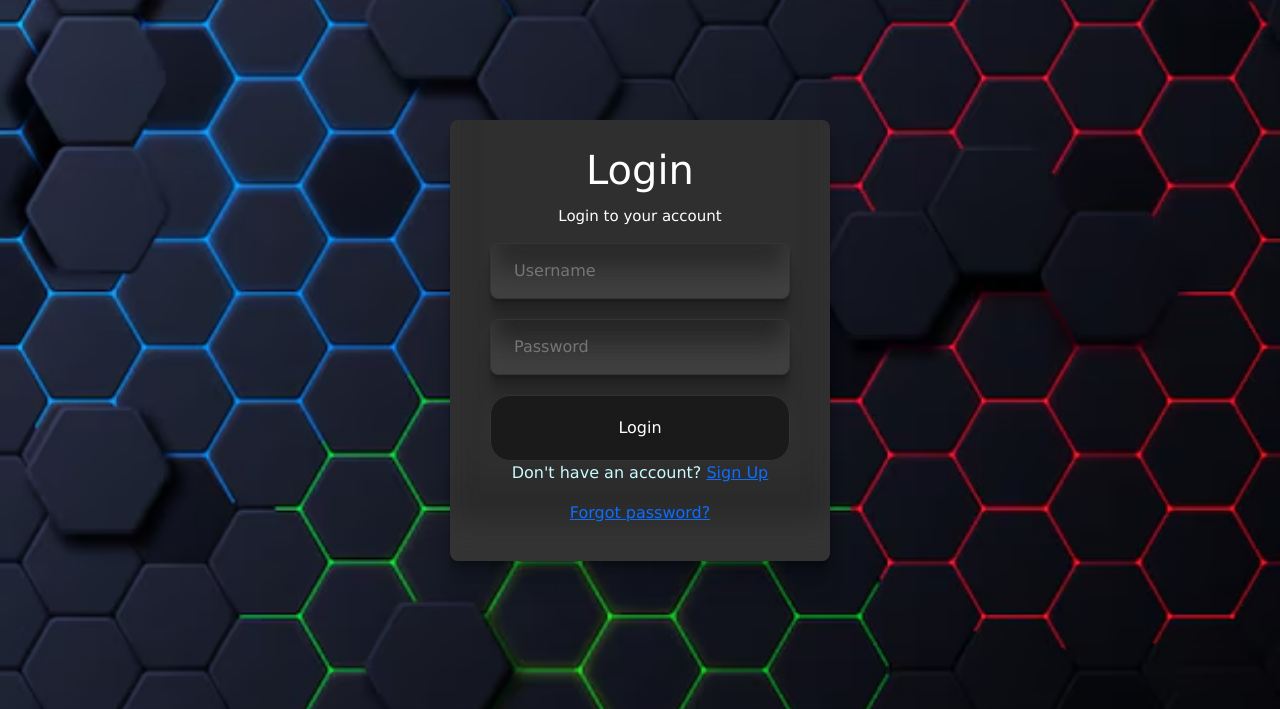
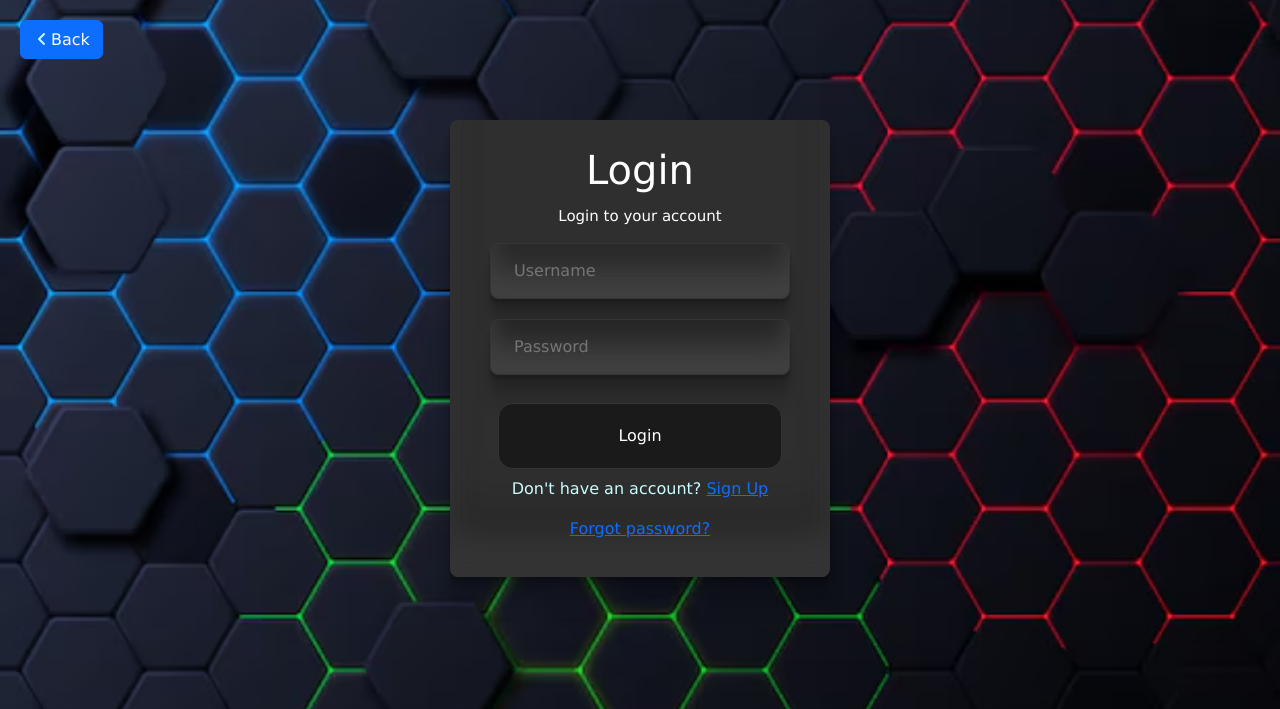
Before and after one commit to AntrikshRawat/clg-internship, a PHP site: page /Login.html in a window 1280 px wide. Shown: the top 709 px of the page. Run offline with PHP 8.4, Linux system fonts and the light colour scheme; some libraries are stand-ins or nearby versions.

Commit message:
back-btn

```diff
--- a/Login.html
+++ b/Login.html
@@ -1,24 +1,31 @@
 <!DOCTYPE html>
 <html lang="en">
   <head>
-          <meta charset="UTF-8">
-          <meta name="viewport" content="width=device-width, initial-scale=1.0">
+    <meta charset="UTF-8" />
+    <meta name="viewport" content="width=device-width, initial-scale=1.0" />
     <title>Gamer</title>
-          <link rel="stylesheet" href="login.css">
-          <link href="https://cdn.jsdelivr.net/npm/bootstrap@5.3.3/dist/css/bootstrap.min.css" rel="stylesheet" integrity="sha384-QWTKZyjpPEjISv5WaRU9OFeRpok6YctnYmDr5pNlyT2bRjXh0JMhjY6hW+ALEwIH" crossorigin="anonymous">
-          <script src="https://kit.fontawesome.com/91c32085df.js" crossorigin="anonymous"></script>
+    <link rel="stylesheet" href="login.css" />
+    <link
+      href="https://cdn.jsdelivr.net/npm/bootstrap@5.3.3/dist/css/bootstrap.min.css"
+      rel="stylesheet"
+      integrity="sha384-QWTKZyjpPEjISv5WaRU9OFeRpok6YctnYmDr5pNlyT2bRjXh0JMhjY6hW+ALEwIH"
+      crossorigin="anonymous"
+    />
+    <script
+      src="https://kit.fontawesome.com/91c32085df.js"
+      crossorigin="anonymous"
+    ></script>
   </head>
   <body>
+    <div class="back-button">
+      <button type="button" class="btn btn-primary back"><i class="fa-solid fa-angle-left m-1"></i>Back</button>
+    </div>
     <div class="login-container">
       <form class="login-form">
         <p class="heading">Login</p>
         <p class="paragraph">Login to your account</p>
         <div class="input-group">
-      <input
-        placeholder="Username"
-        id="username"
-        type="text"
-      />
+          <input placeholder="Username" id="username" type="text" />
         </div>
         <div class="input-group">
           <input
@@ -28,12 +35,13 @@
             type="password"
           />
         </div>
-    <button type="submit" class="form align-items-center">Login</button>
+        <button type="submit" class="form align-items-center m-2">Login</button>
         <div class="bottom-text">
           <p>Don't have an account? <a href="register.html">Sign Up</a></p>
           <p><a href="#">Forgot password?</a></p>
         </div>
       </form>
     </div>
-<script src="script.js"></script></body> </body>
+    <script type="text/javascript" src="loginBTN.js"></script>
+  </body>
 </html>
--- a/login.css
+++ b/login.css
@@ -83,9 +83,17 @@ body {
   gap: 10px;
   max-width: 350px;
   padding: 20px;
-  border-radius: 20px;
+  border-radius: 15px;
   position: relative;
   background-color: #1a1a1a;
   color: #fff;
   border: 1px solid #333;
 }
+.back-button {
+  position: absolute;
+  top: 20px;
+  left: 20px;
+  background: none;
+  border: none;
+  cursor: pointer;
+}
--- /dev/null
+++ b/loginBTN.js
@@ -0,0 +1,5 @@
+let back = document.querySelector(".back");
+
+back.addEventListener("click", () => {
+  window.history.back();
+});
```
Lines whose indentation alone changed are shown as unchanged.
